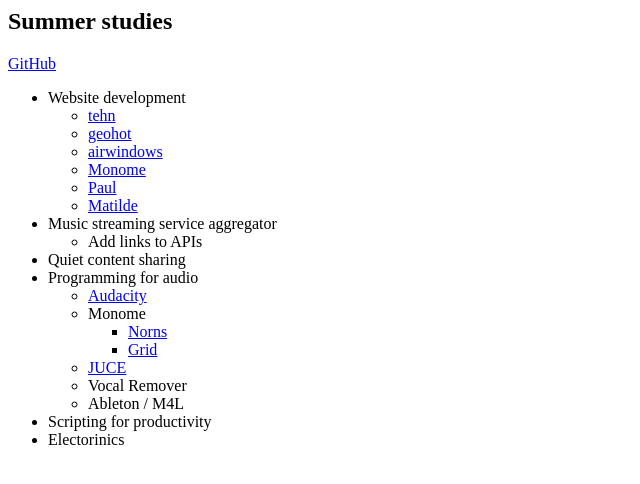
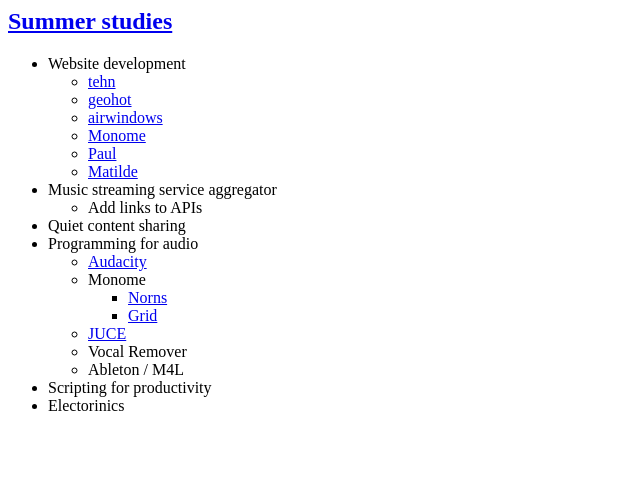
Before and after one commit to sepedele/sepedele, a plain HTML site: page index.html in a window 1280 px wide. Shown: the whole page, without its empty margins (0-640 px from the left). Drawn offline with Linux system fonts and the light colour scheme.

Commit message:
Update index.html

```diff
--- a/index.html
+++ b/index.html
@@ -3,8 +3,7 @@
     <title>sepedele</title>
   </head>
   <body>
-    <h2>Summer studies</h2>
-    <a href="https://github.com/sepedele/sepedele">GitHub</a>
+    <h2><a href="https://github.com/sepedele/sepedele">Summer studies</a></h2>
     <ul>
       <li>Website development</li>
         <ul>
```
